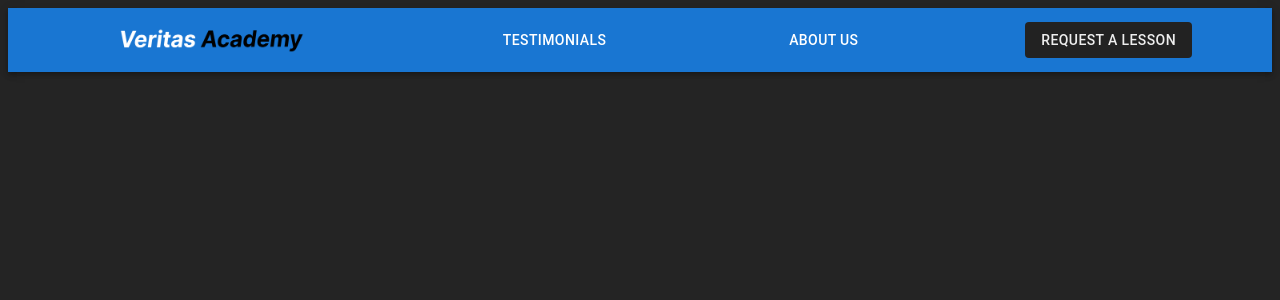
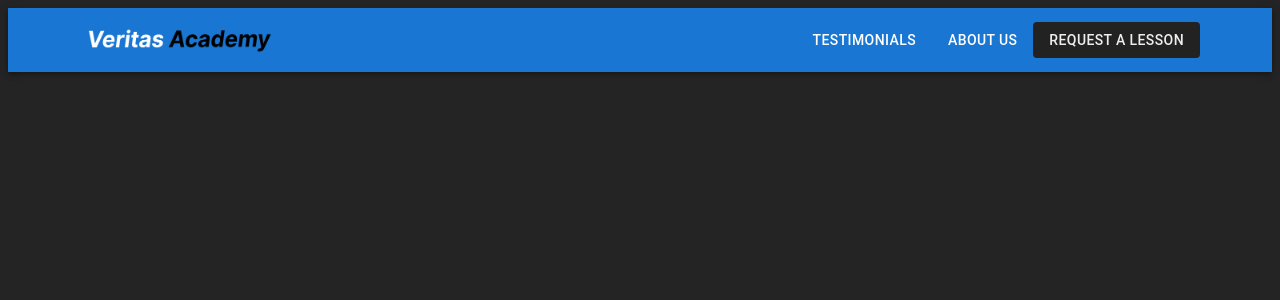
Before and after one commit to frsargua/Veritas-Academy-React, a React (Vite) app in the folder Veritas-Academy-React/: page / in a window 1280 px wide. Shown: the top 300 px of the page. Built offline with nearby package versions, Linux system fonts and the light colour scheme.

Commit message:
put buttons inside a container

```diff
--- a/Veritas-Academy-React/src/components/Navbar/index.tsx
+++ b/Veritas-Academy-React/src/components/Navbar/index.tsx
@@ -45,20 +45,20 @@ export default function Navbar() {
 
   const desktopButtons = () => {
     return (
-      <>
+      <Toolbar sx={{ display: { xs: "none", md: "flex" } }}>
         <NbLgScreenButton variant="navbarButton">Testimonials</NbLgScreenButton>
         <NbLgScreenButton variant="navbarButton">About Us</NbLgScreenButton>
         <NbLgScreenButton variant="navbarButton" color="dark">
           Request A Lesson
         </NbLgScreenButton>
-      </>
+      </Toolbar>
     );
   };
 
   return (
     <Box sx={{ flexGrow: 1 }}>
       <AppBar position="static">
-        <Container>
+        <Container maxWidth="xl">
           <Toolbar
             sx={{
               display: "flex",
```
